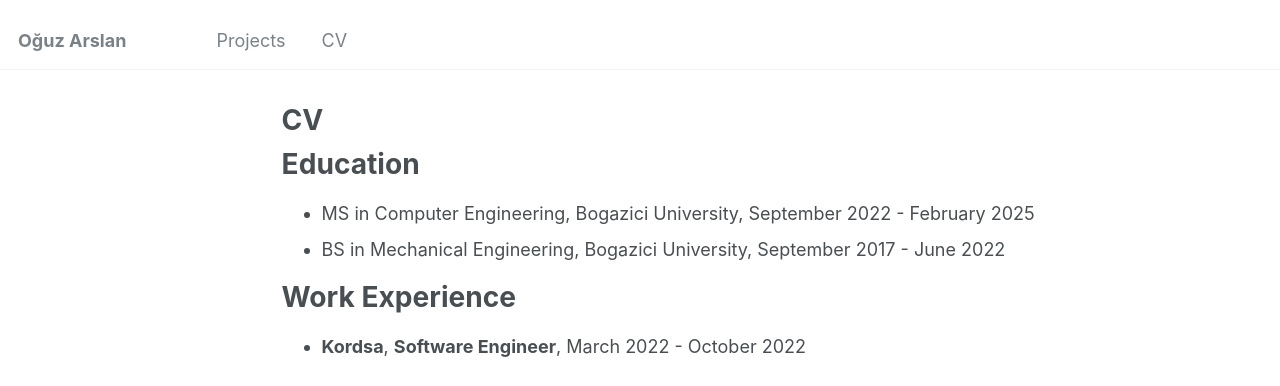
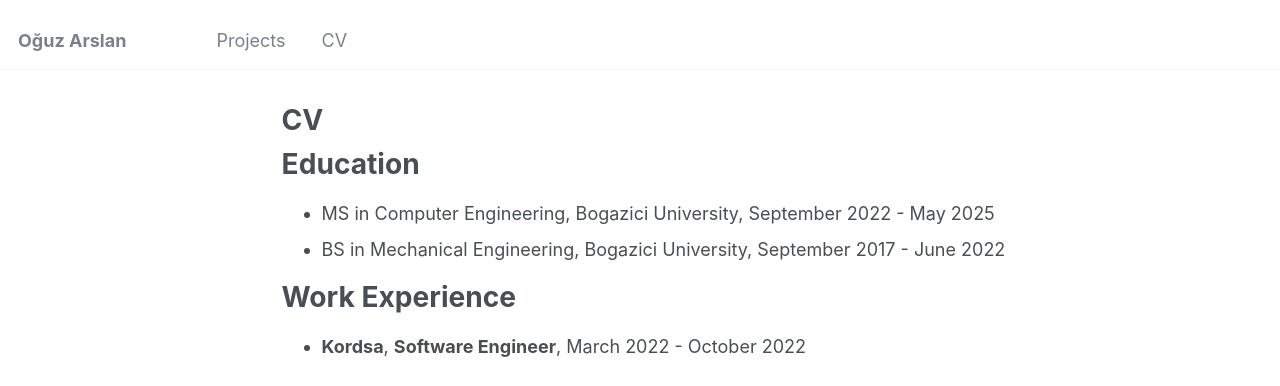
Before and after one commit to Boysle/boysle.github.io, a Jekyll site: the page built from _pages/cv.md, in a window 1280 px wide and 900 px high. Shown: the top 386 px of the window. Built offline with Jekyll 4.4.1, drawn with Linux system fonts in a browser that asks for light colours.

Commit message:
Update cv.md

```diff
--- a/_pages/cv.md
+++ b/_pages/cv.md
@@ -11,7 +11,7 @@ redirect_from:
 
 Education
 ======
-* MS in Computer Engineering, Bogazici University, September 2022 - February 2025
+* MS in Computer Engineering, Bogazici University, September 2022 - May 2025
 * BS in Mechanical Engineering, Bogazici University, September 2017 - June 2022
 
 Work Experience
```
